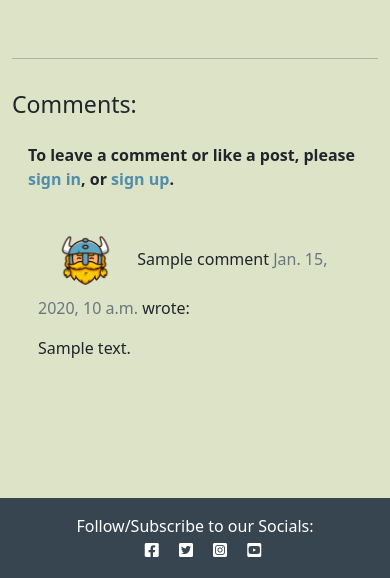
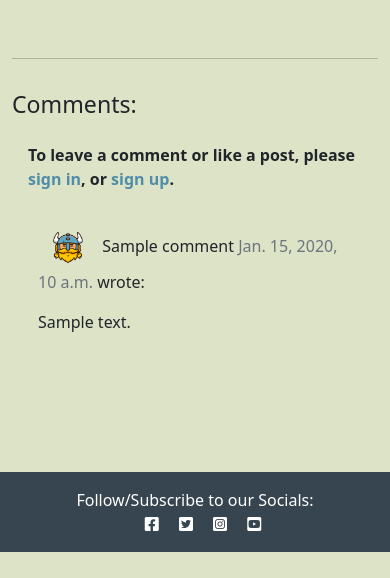
Before and after one commit to CathalSweeney6/thefjordblog, a Django app: a page that uses templates/base.html in a window 390 px wide. Shown: the part 578-1156 px from the top of the page. After the commit the page ends 1130 px from the top, so only its background shows below. Run offline with Django 3.2, Linux system fonts and the light colour scheme; tables that the repository leaves empty hold one stand-in row (values such as "Sample post"); some libraries are stand-ins or nearby versions; some web fonts are replaced.

```diff
--- a/static/css/style.css
+++ b/static/css/style.css
@@ -87,7 +87,7 @@ body {
 }
 
 .comment_pic {
-    width: 95px;
+    width: 60px;
     position: inherit;
     bottom: 14%;
     left: 9px;
@@ -206,6 +206,13 @@ label[for="id_body"] {
 
 /* Removes the background image from smaller device */
 
+@media screen and (max-width: 1024px) {
+    .admin_pic {
+        width: 60px;
+        bottom: auto;
+    }
+}
+
 @media screen and (max-width: 767px) {
 
     .bg-image {
```
